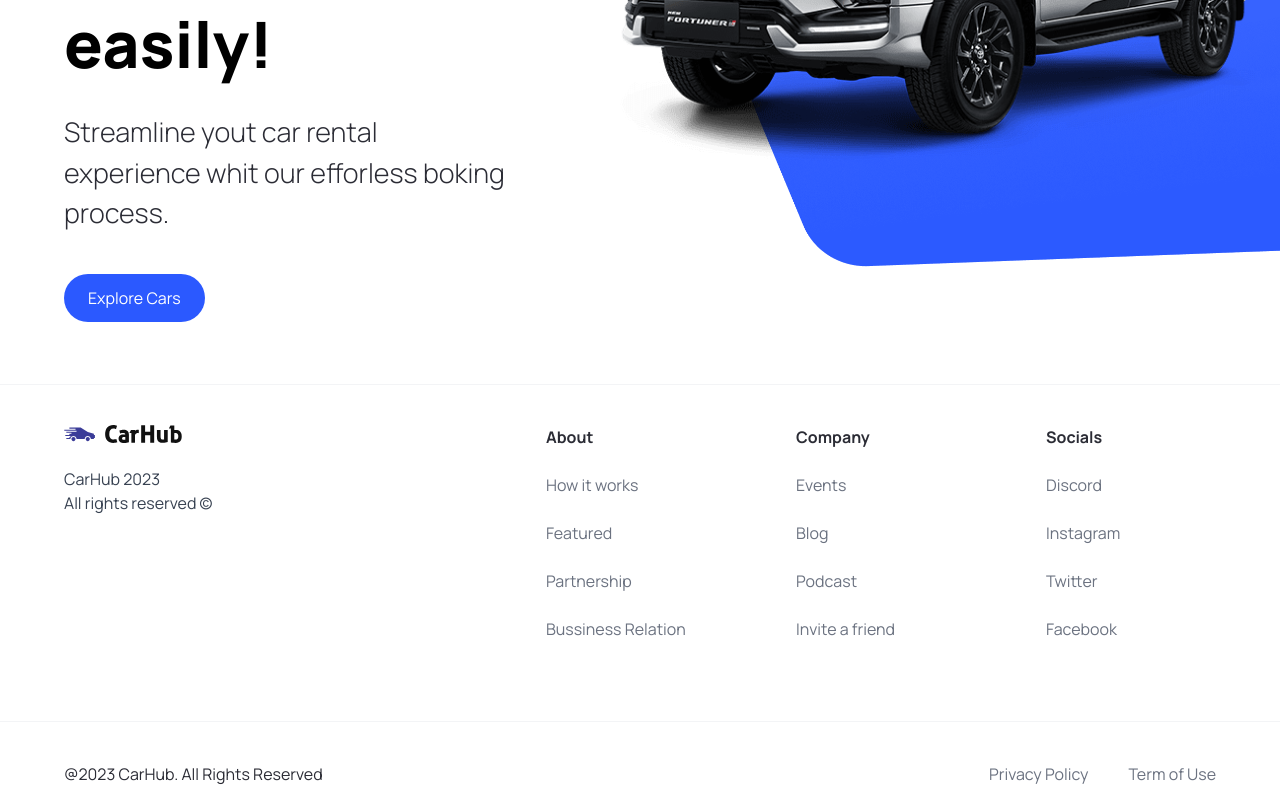
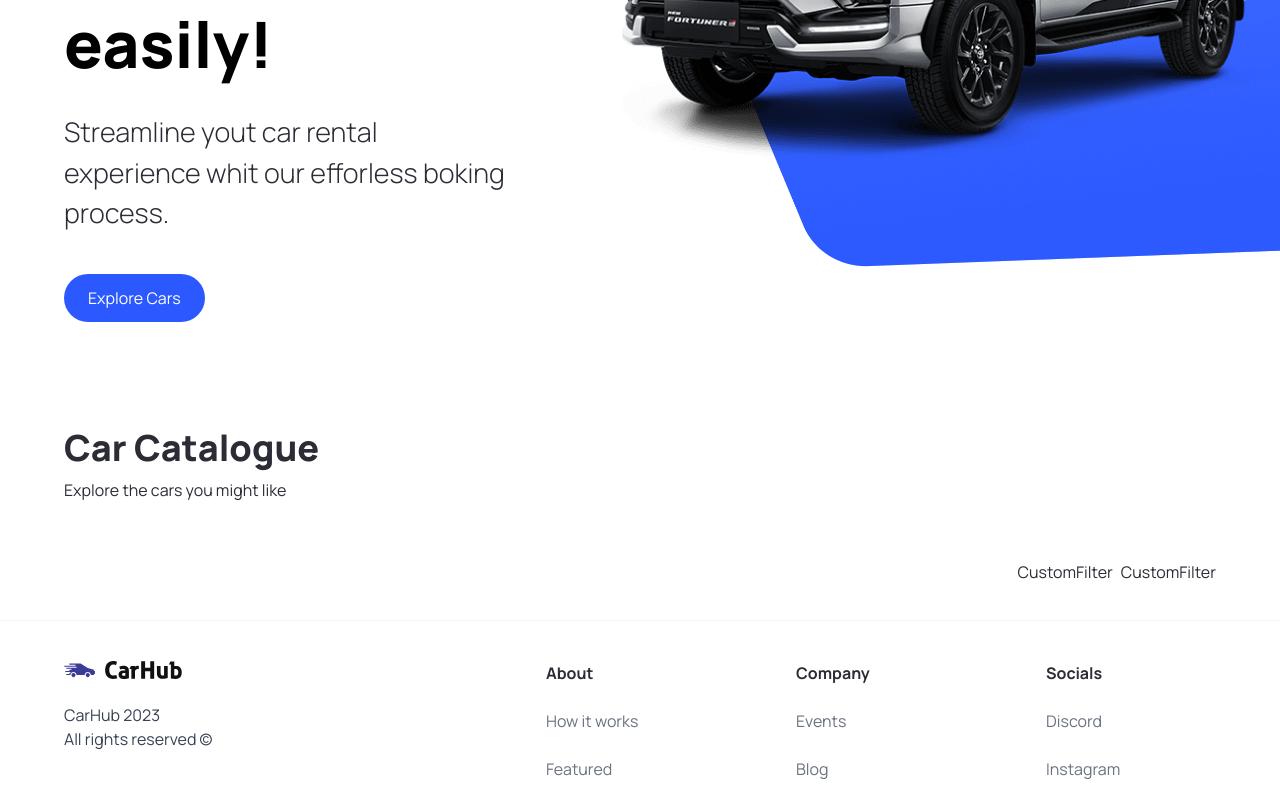
Before and after one commit to juanfacundotam/car_showcase, a Next.js app: page / in a window 1280 px wide. Shown: the part 436-1233 px from the top of the page. Built offline with nearby package versions, Linux system fonts and the light colour scheme.

Commit message:
Update page.tsx

```diff
--- a/app/page.tsx
+++ b/app/page.tsx
@@ -1,10 +1,24 @@
 import Image from 'next/image';
-import { Hero } from './components';
+import { CustomFilter, Hero, SearchBar } from './components';
 
 export default function Home() {
   return (
     <main className="overflor-hidden">
       <Hero/>
+      <div className='mt-12 padding-x padding-y max-width' id="discover">
+        <div className='home__text-container'>
+          <h1 className='text-4xl font-extrabold'>Car Catalogue</h1>
+          <p>Explore the cars you might like</p>
+          <div className='home__filters'>
+            <SearchBar/>
+            <div className='home__filter-container'>
+              <CustomFilter title="fuel"/>
+              <CustomFilter title="year"/>
+            </div>
+          </div>
+        </div>
+
+      </div>
     </main>
   )
 }
```
